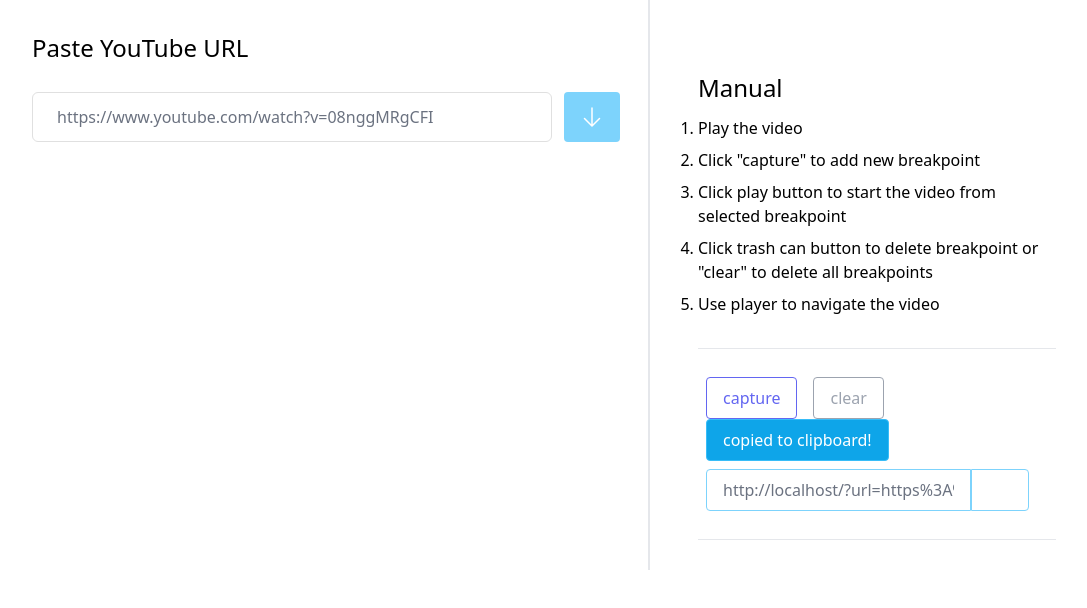
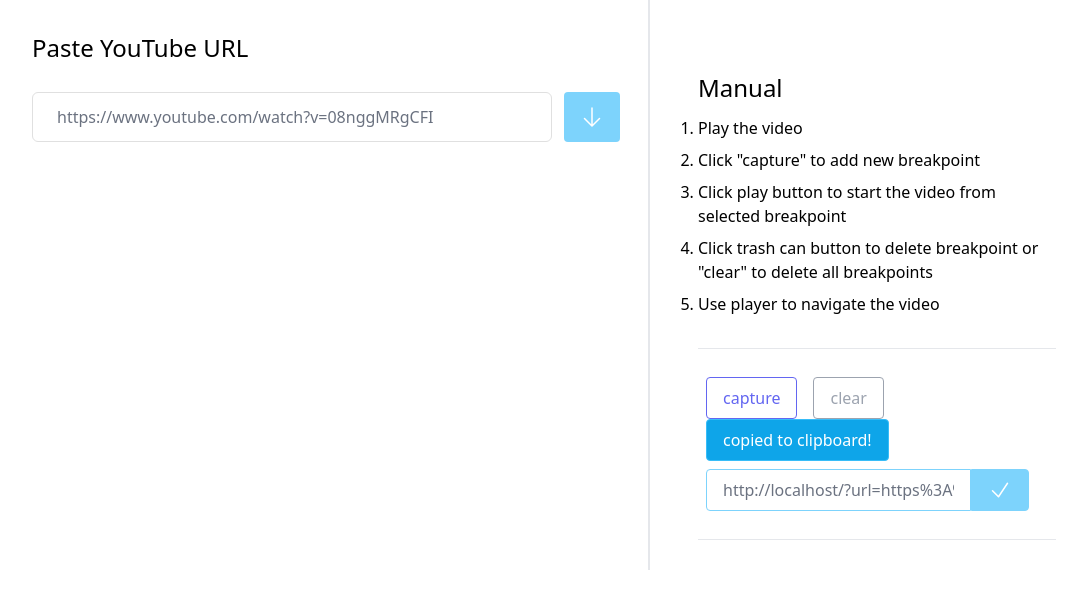
Before and after one commit to piotrpersona/loopme, a Next.js app: page / in a window 1280 px wide. Both pictures are taken after a click on the button "share". Shown: the top 608 px of the page, without its empty margins (96-1183 px from the left). Built offline with nearby package versions, Linux system fonts and the light colour scheme.

Commit message:
feat: Fix button color
Signed-off-by: Piotr Persona <persona.piotr@gmail.com>

```diff
--- a/components/looper/Looper.jsx
+++ b/components/looper/Looper.jsx
@@ -201,7 +201,7 @@
             <div className="m-2 flex">
                 <input className="font-light text-gray-500 py-2 px-4 border border-sky-300 rounded-l" type="text" value={shareUrl}/>
                 <button
-                    className="rounded-r py-2 px-4 bg-transparent border border-sky-300 bg-sky-300 hover:border-sky-400 hover:bg-sky-400"
+                    className="rounded-r py-2 px-4 bg-sky-300 border border-sky-300 bg-sky-300 hover:border-sky-400 hover:bg-sky-400"
                     onClick={share}>
                     {copied ? <CheckIcon className="h-6 w-6 text-white"/> : <DocumentDuplicateIcon className="h-6 w-6 text-white" />}
                 </button>
```
